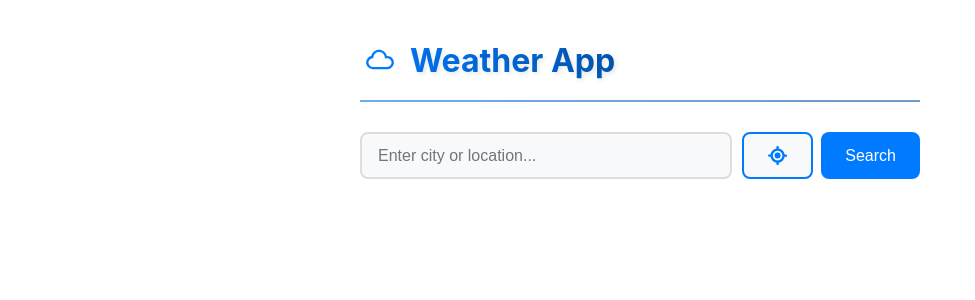
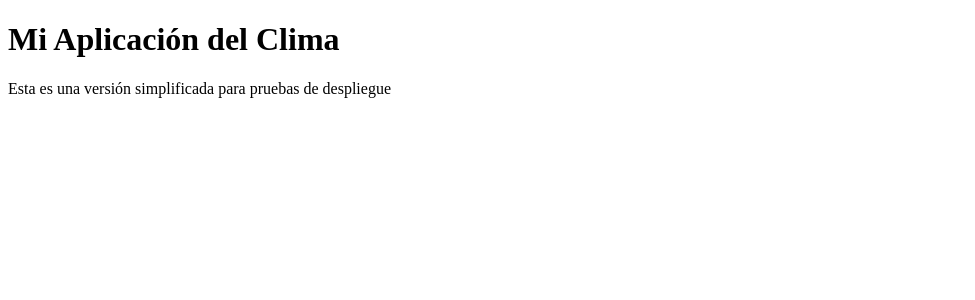
Before and after one commit to andres-verdenelli/weather-app, a React (Vite) app in the folder client/: page / in a window 1280 px wide. Shown: the top 300 px of the page, without its empty margins (0-975 px from the left). Built offline with nearby package versions, Linux system fonts and the light colour scheme; no server answers.

Commit message:
simplified version of app.jsx

```diff
--- a/client/src/App.jsx
+++ b/client/src/App.jsx
@@ -1,54 +1,35 @@
-import styled, { ThemeProvider } from 'styled-components'
-import { lightTheme, darkTheme } from './styles/theme'
-import { useWeather } from './hooks/useWeather'
-import Header from './components/Header'
-import SearchBar from './components/SearchBar'
-import LoadingSpinner from './components/LoadingSpinner'
-import WeatherContent from './components/WeatherContent'
-import ErrorMessage from './components/ErrorMessage'
-import useThemePreference from './hooks/useThemePreference'
-import { GlobalStyles } from './styles/globalStyles'
+// Comentamos temporalmente las importaciones que no usaremos
+// import { useState, useEffect } from 'react'
+// import { getWeatherData } from './services/weatherApi'
+// import WeatherCard from './components/WeatherCard'
+// import SearchBox from './components/SearchBox'
+// import './App.css'
 
-const Container = styled.div`
-  max-width: 600px;
-  margin: 0 auto;
-  padding: 20px;
-  min-height: 100vh;
-  background-color: ${({ theme }) => theme.body};
-  transition: all 0.3s ease;
+function App() {
+  // Comentamos todo el estado y efectos
+  // const [weather, setWeather] = useState(null)
+  // const [city, setCity] = useState('')
+  // const [error, setError] = useState(null)
 
-  @media (max-width: 768px) {
-    padding: 15px;
-  }
-`
+  // useEffect(() => {
+  //   // ... código comentado
+  // }, [city])
 
-export default function App() {
-  const { isDark } = useThemePreference()
-  const { text, setText, info, isLoading, error, getData, getLocationWeather } =
-    useWeather()
-
-  console.log('Environment:', {
-    apiUrl: import.meta.env.VITE_API_URL,
-    mode: import.meta.env.MODE,
-    prod: import.meta.env.PROD,
-  })
+  // const handleSearch = async (searchCity) => {
+  //   // ... código comentado
+  // }
 
   return (
-    <ThemeProvider theme={isDark ? darkTheme : lightTheme}>
-      <GlobalStyles />
-      <Container>
-        <Header />
-        <SearchBar
-          value={text}
-          onChange={setText}
-          onSearch={getData}
-          onLocationRequest={getLocationWeather}
-          isLoading={isLoading}
-        />
-        {error && <ErrorMessage>{error}</ErrorMessage>}
-        {isLoading && <LoadingSpinner />}
-        {!isLoading && info && <WeatherContent info={info} />}
-      </Container>
-    </ThemeProvider>
+    <div className='App'>
+      <h1>Mi Aplicación del Clima</h1>
+      <p>Esta es una versión simplificada para pruebas de despliegue</p>
+      {/* Comentamos temporalmente los componentes
+      <SearchBox onSearch={handleSearch} />
+      {error && <p className="error">{error}</p>}
+      {weather && <WeatherCard weather={weather} />}
+      */}
+    </div>
   )
 }
+
+export default App
```
Also changed, not shown: client/src/App2.jsx (added, +54 -0 lines).
